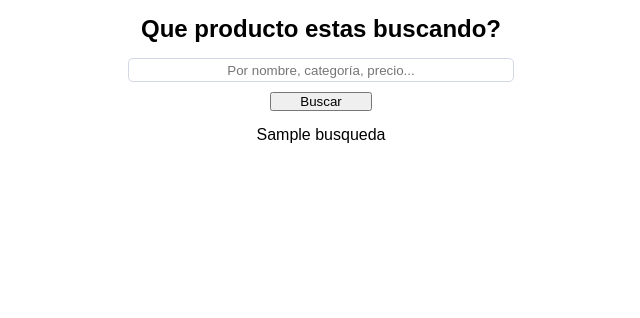
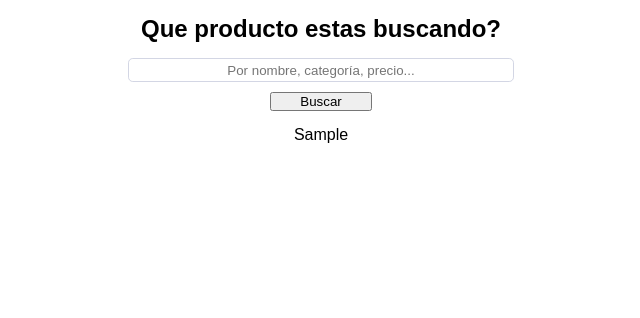
Before and after one commit to sebastian-tapia/Capacitar_para_Despegar-1, a Flask app: template TP/templates/home.html in a window 1280 px wide. Shown: the part 96-414 px from the top of the page, without its empty margins (319-959 px from the left). Run offline with Flask 2, Linux system fonts and the light colour scheme; the template is opened without the code that fills it: most values are stand-ins (such as "Sample title", 1, 10 or a date in 2020).

Commit message:
modificando home

```diff
--- a/TP/app.py
+++ b/TP/app.py
@@ -9,9 +9,11 @@ app = Flask(__name__)
 @app.route("/", methods=['GET','POST','DELETE'])
 def raiz():
     busqueda = request.form.get('busqueda')
-    # busqueda2=local_retiro.buscar(busqueda)
-    return render_template("home.html", busqueda=busqueda)
+    # busqueda2 = local_retiro.buscar(busqueda)
+    return render_template("home.html", busqueda3=ingre())
 
+def ingre():
+    return request.args.get("busqueda")
 
 @app.get("/listadodeproductos")
 def listado_productos():
--- a/TP/templates/home.html
+++ b/TP/templates/home.html
@@ -14,7 +14,7 @@
 
 <section class="producto-encontrado">
     <div>
-        {{ busqueda }}
+        {{ busqueda3 }}
     </div>
 
 </section>
--- a/TP/templates/layout.html
+++ b/TP/templates/layout.html
@@ -5,7 +5,7 @@
     <meta http-equiv="X-UA-Compatible" content="IE=edge">
     <meta name="viewport" content="width=device-width, initial-scale=1.0">
     <!-- <link rel="stylesheet" href="../static/style.css"> -->
-    <link rel="stylesheet" href="{{ url_for('static', filename='style.css')}}">
+    <link rel="stylesheet" href="{{ url_for('static', filename='style.css') }}">
     <title>Macowins</title>
 </head>
 <body>
```
